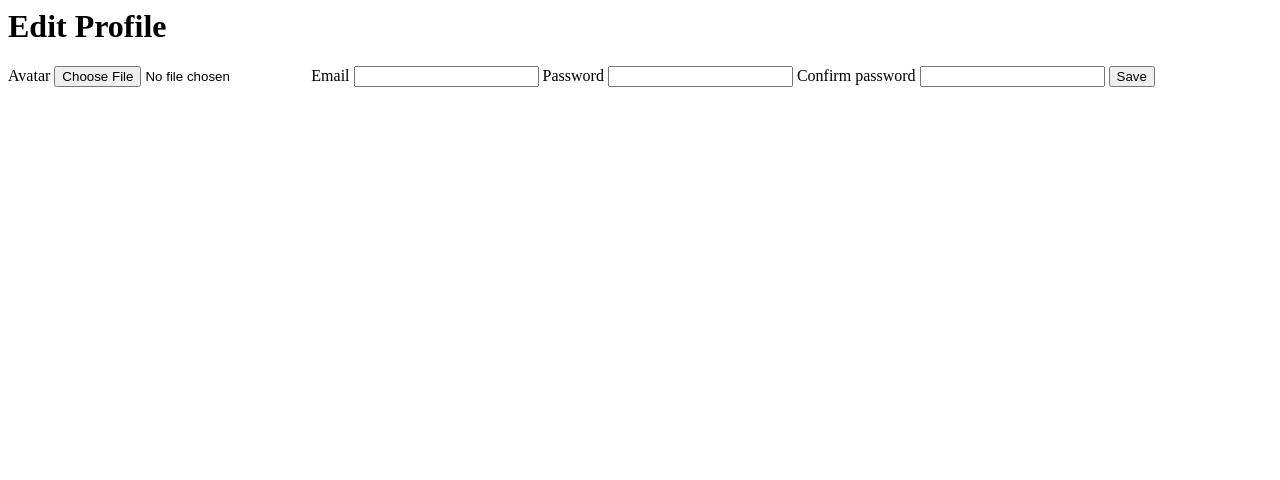
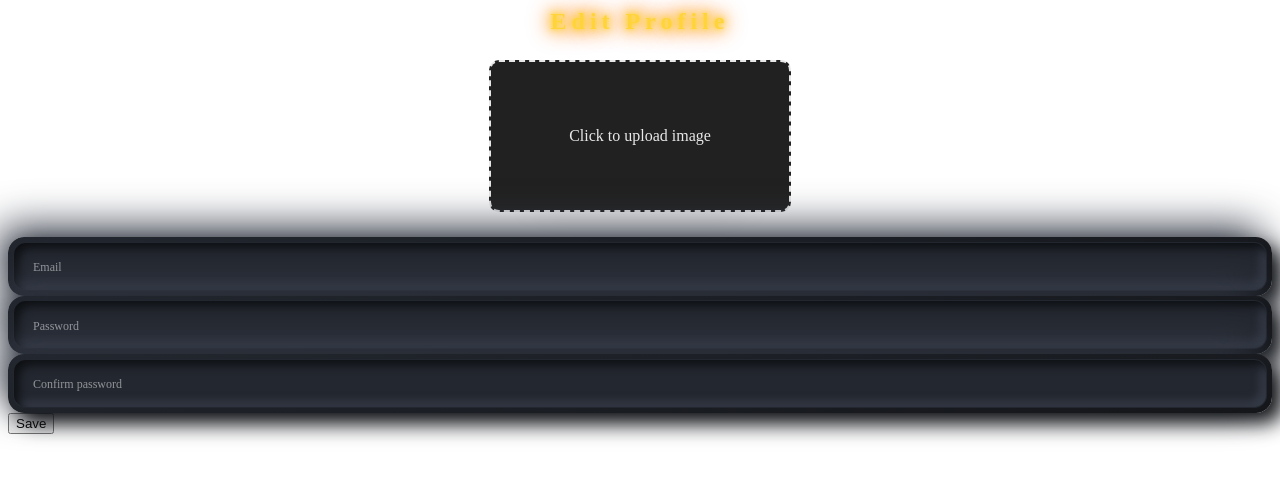
Before and after one commit to YD-S/Ft_Transcendence, a Django app: template templates/edit-profile.html in a window 1280 px wide. Shown: the top 480 px of the page. Run offline with Django 4.2, Linux system fonts and the light colour scheme; the template is opened without the code that fills it, so the values that code supplies are empty.

Commit message:
FIXED THE CSS AND NOW ITS GOODDDDD

```diff
--- a/Game/consumers.py
+++ b/Game/consumers.py
@@ -274,8 +274,6 @@
             from users.models import User, Match
             winner_obj = await User.objects.aget(id=winner)
             loser_obj = await User.objects.aget(id=loser)
-            with open('game.log', 'a') as f:
-                f.write(f'{winner_obj.username} won against {loser_obj.username} with score {winner_score} - {looser_score}\n')
             cache.delete(f'{self.game_id}:player1')
             cache.delete(f'{self.game_id}:player2')
             GameConsumer.games[self.game_id].game_finished = True
--- /dev/null
+++ b/static/css/edit-profile.css
@@ -0,0 +1,44 @@
+
+
+.gold-text {
+	text-align: center;
+	font-size: 24px;
+	font-family: var(--font-neon), serif;
+	letter-spacing: 5px;
+	color: #ffd43b;
+	text-shadow: 0 0 5px #ffd43b, 0 0 10px #ffd43b, 0 0 15px #ffd43b, 0 0 20px #ff6600, 0 0 25px #ff6600;
+}
+
+/* From Uiverse.io by csemszepp */
+.custum-file-upload {
+    height: 100px;
+    width: 250px;
+    display: flex;
+    flex-direction: column;
+    align-items: space-between;
+    gap: 20px;
+    cursor: pointer;
+    align-items: center;
+    justify-content: center;
+    border: 2px dashed #e8e8e8;
+    background-color: #212121;
+    padding: 1.5rem;
+    border-radius: 10px;
+    box-shadow: 0px 48px 35px -48px #e8e8e8;
+    margin: 25px auto;
+}
+
+.custum-file-upload .text {
+  display: flex;
+  align-items: center;
+  justify-content: center;
+}
+
+.custum-file-upload .text span {
+  font-weight: 400;
+  color: #e8e8e8;
+}
+
+.custum-file-upload input {
+  display: none;
+}
--- a/templates/edit-profile.html
+++ b/templates/edit-profile.html
@@ -2,21 +2,32 @@
 {% load static %}
 
 <link rel="stylesheet" href="{% static 'css/input.css' %}">
+<link rel="stylesheet" href="{% static 'css/edit-profile.css' %}">
 
 <div class="row justify-content-center">
   <div class="col-3"></div>
   <div class="col-md-6">
-    <h1>{% translate "Edit Profile" %}</h1>
+    <h1 class="gold-text mb-5">{% translate "Edit Profile" %}</h1>
 
-    <label for="avatar">{% translate "Avatar" %}</label>
-    <input type="file" id="avatar">
-    <label for="email">{% translate "Email" %}</label>
-    <input type="text" id="email">
-    <label for="password">{% translate "Password" %}</label>
-    <input type="password" id="password">
-    <label for="confirm-password">{% translate "Confirm password" %}</label>
-    <input type="password" id="confirm-password">
-    <button id="submit-button" class="col-12">{% translate "Save" %}</button>
+    <label for="avatar" class="custum-file-upload">
+    <div class="text">
+       <span>Click to upload image</span>
+       </div>
+       <input id="avatar" type="file">
+    </label>
+    <div class="input-container col-12 mb-5">
+        <label for="email">{% translate "Email" %}</label>
+        <input type="text" id="email" class="input-container">
+    </div>
+    <div class="input-container col-12 mb-5">
+        <label for="password">{% translate "Password" %}</label>
+        <input type="password" id="password" class="input-container">
+    </div>
+    <div class="input-container col-12 mb-5">
+        <label for="confirm-password">{% translate "Confirm password" %}</label>
+        <input type="password" id="confirm-password" class="input-container">
+    </div>
+    <button id="submit-button" class="col-12 neon-button neon-button2 btn">{% translate "Save" %}</button>
   </div>
   <div class="col-3"></div>
 </div>
```
Also changed, not shown: static/css/me.css (+14 -0 lines), templates/me.html (+18 -11 lines).
